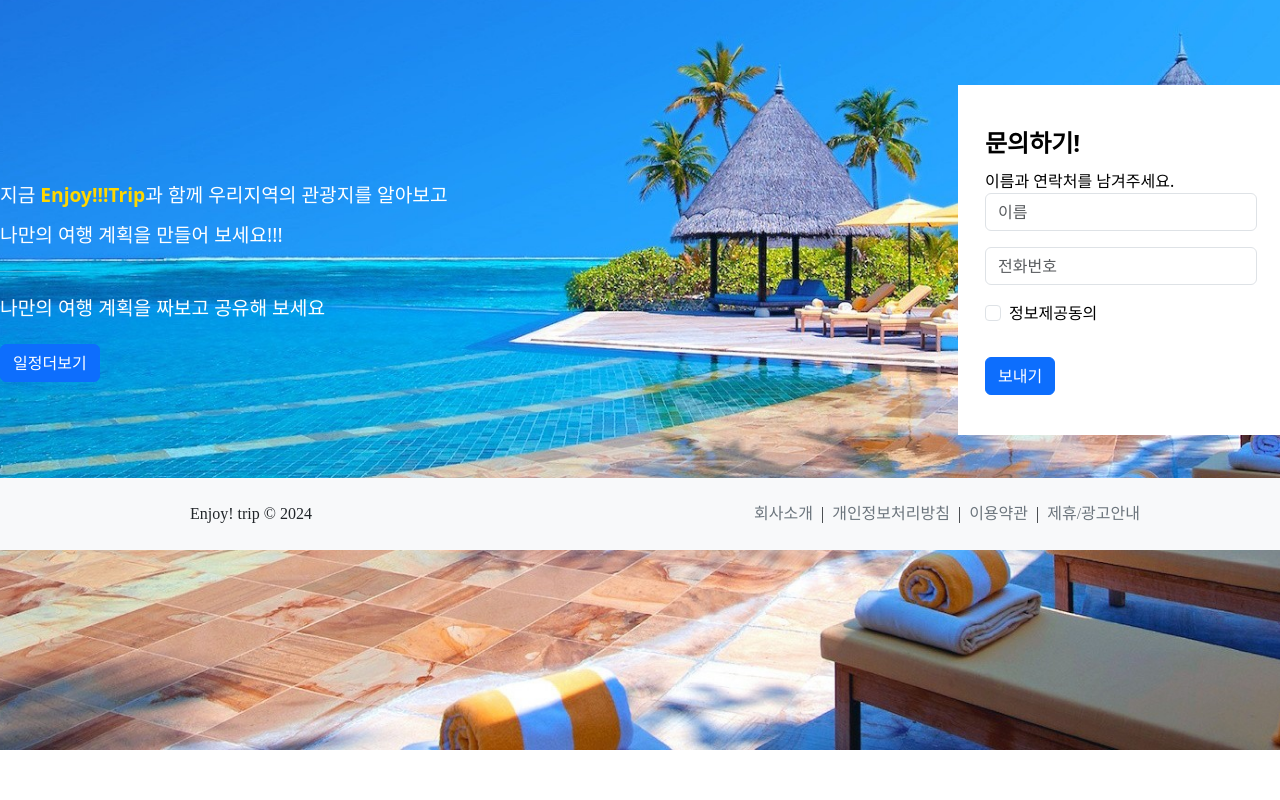
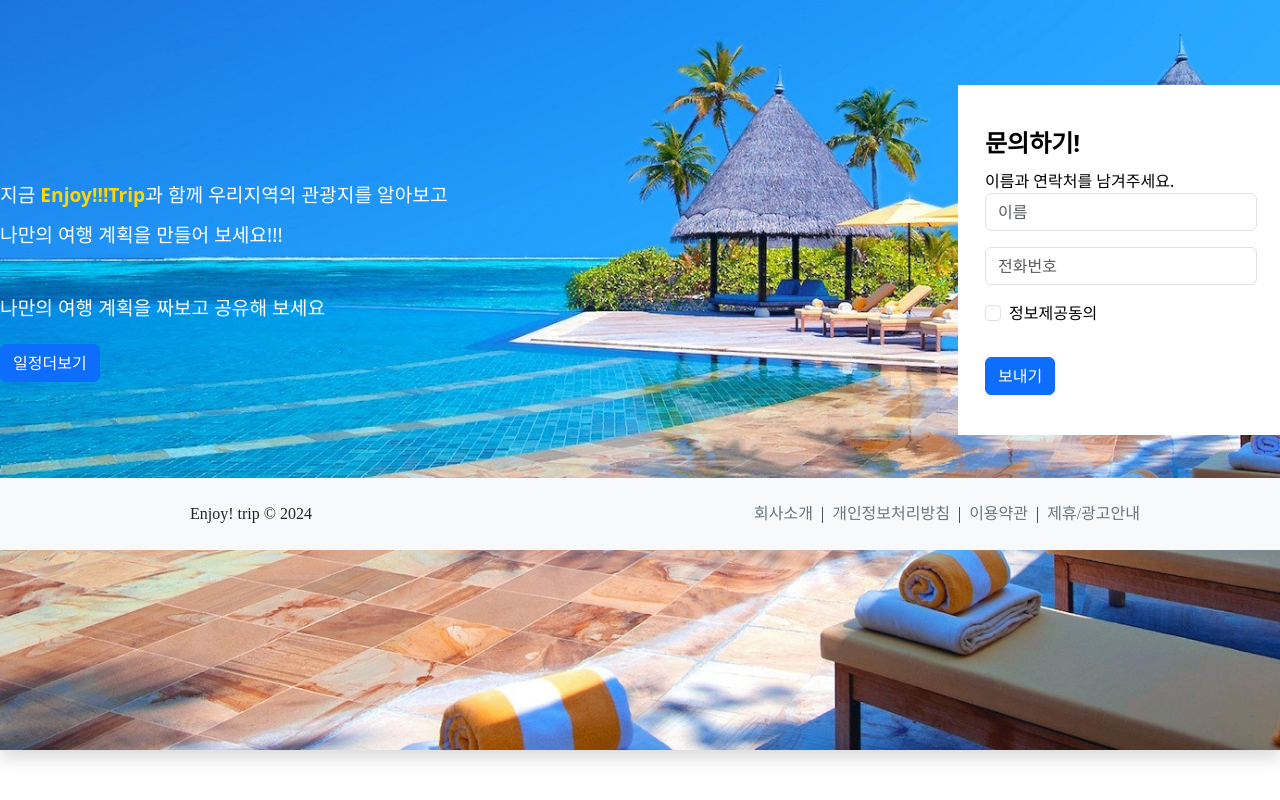
Before and after one commit to cookingTorch/HatTrip, a Vue app in the folder enjoytrip_vue/: page / in a window 1280 px wide. Shown: the part 250-1050 px from the top of the page. Before the commit the page ends 1000 px from the top, so only its background shows below. Built offline with nearby package versions, Linux system fonts and the light colour scheme; a web font is replaced by a local one.

Commit message:
fix footer margin

```diff
--- a/enjoytrip_vue/src/components/FooterNav.vue
+++ b/enjoytrip_vue/src/components/FooterNav.vue
@@ -2,6 +2,7 @@
 </script>
 
 <template>
+    <div style="height: 80px"></div>
     <footer class="bg-light py-4 footer">
             <div class="container">
                 <div class="row">
```
